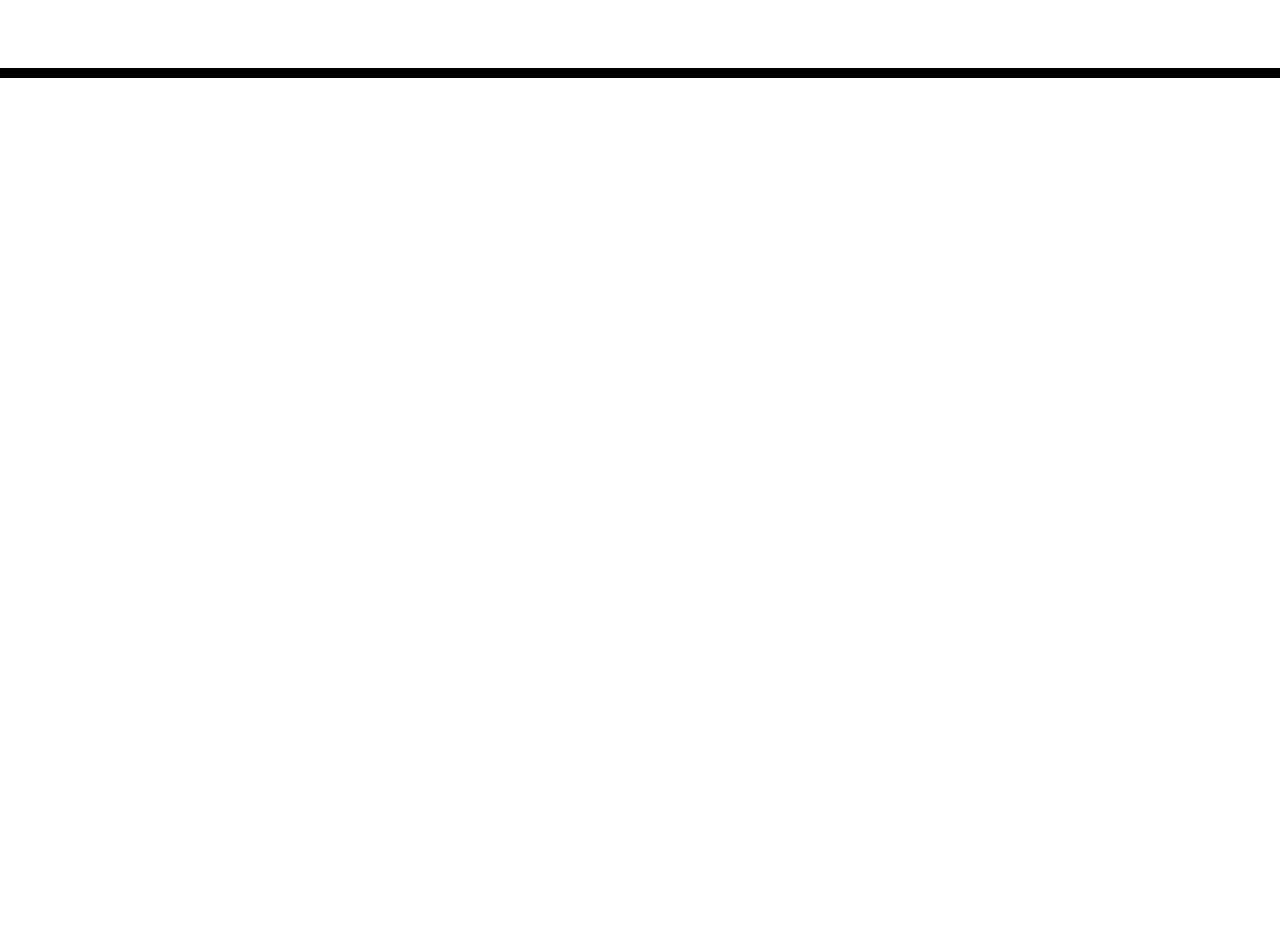
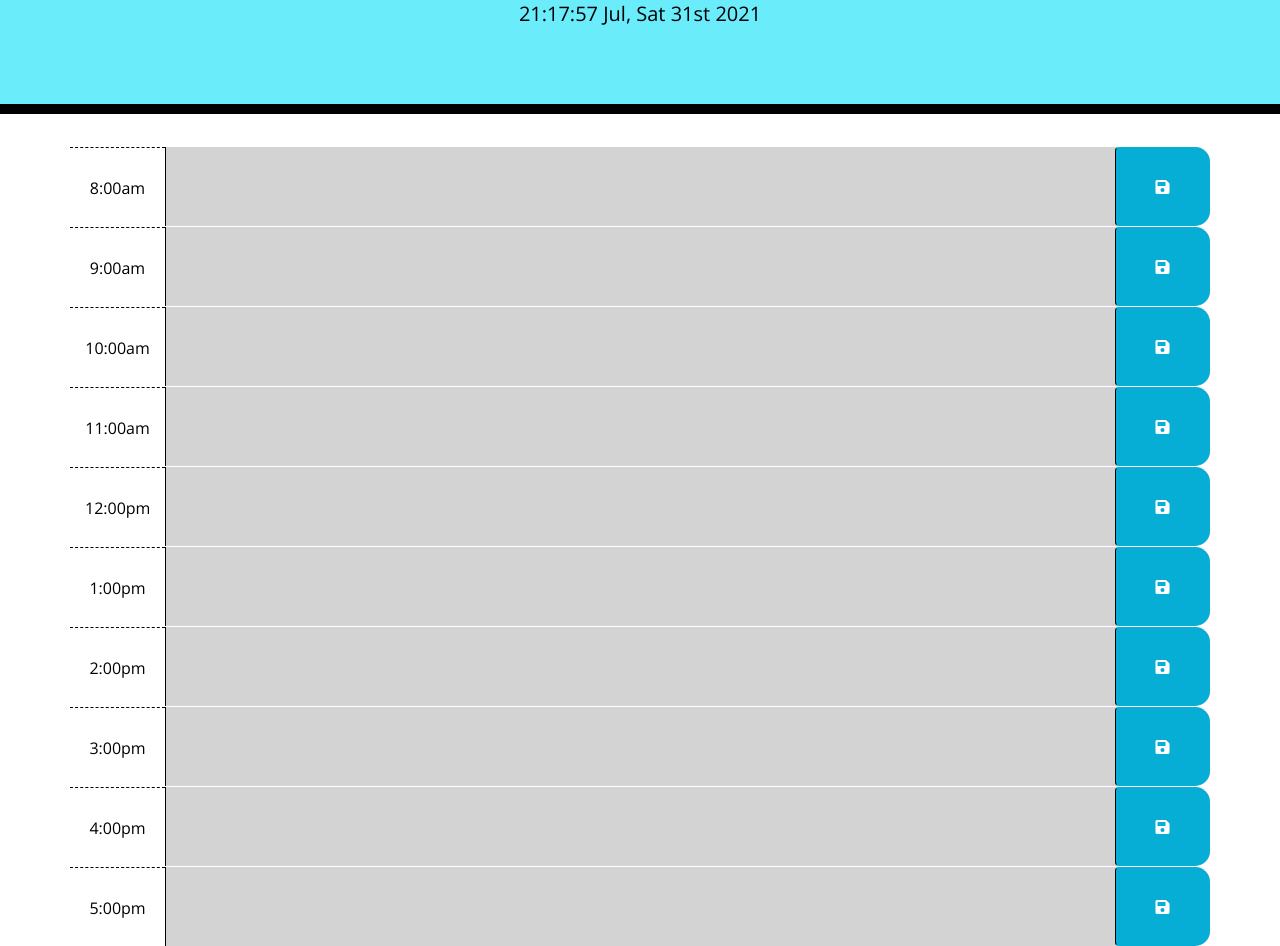
Before and after one commit to jhernandez50/DayPlanner, a plain HTML site: page index.html in a window 1280 px wide. Shown: the part 190-1136 px from the top of the page. Before the commit the page ends 800 px from the top, so only its background shows below. Drawn offline with nearby package versions, Linux system fonts and the light colour scheme.

Commit message:
Adding script

```diff
--- a/index.html
+++ b/index.html
@@ -14,8 +14,7 @@
       integrity="sha384-50oBUHEmvpQ+1lW4y57PTFmhCaXp0ML5d60M1M7uH2+nqUivzIebhndOJK28anvf"
       crossorigin="anonymous"
     />
-    <link
-      href="https://fonts.googleapis.com/css?family=Open+Sans&display=swap"
+    <link href="https://fonts.googleapis.com/css?family=Open+Sans&display=swap"
       rel="stylesheet"
     />
     <link rel="stylesheet" href="style.css" />
@@ -30,9 +29,102 @@
     </header>
     <div class="container">
       <!-- Timeblocks go here -->
+
+
+      <div id="hour8" class="row time-block">
+        <div class="col-md-1 hour">
+            8:00am
+        </div>
+        <textarea class="col-md-10 description">
+        </textarea>
+        <button class="btn saveBtn col-md-1"><i class="fas fa-save"></i></button>
+    </div>
+
+    <div id="hour9" class="row time-block">
+        <div class="col-md-1 hour">
+            9:00am
+        </div>
+        <textarea class="col-md-10 description">
+        </textarea>
+        <button class="btn saveBtn col-md-1"><i class="fas fa-save"></i></button>
+    </div>
+
+    <div id="hour10" class="row time-block">
+        <div class="col-md-1 hour">
+            10:00am
+        </div>
+        <textarea class="col-md-10 description">
+        </textarea>
+        <button class="btn saveBtn col-md-1"><i class="fas fa-save"></i></button>
+    </div>
+
+    <div id="hour11" class="row time-block">
+        <div class="col-md-1 hour">
+            11:00am
+        </div>
+        <textarea class="col-md-10 description">
+        </textarea>
+        <button class="btn saveBtn col-md-1"><i class="fas fa-save"></i></button>
+    </div>
+
+    <div id="hour12" class="row time-block">
+        <div class="col-md-1 hour">
+            12:00pm
+        </div>
+        <textarea class="col-md-10 description">
+        </textarea>
+        <button class="btn saveBtn col-md-1"><i class="fas fa-save"></i></button>
+    </div>
+
+    <div id="hour13" class="row time-block">
+        <div class="col-md-1 hour">
+            1:00pm
+        </div>
+        <textarea class="col-md-10 description">
+        </textarea>
+        <button class="btn saveBtn col-md-1"><i class="fas fa-save"></i></button>
+    </div>
+
+    <div id="hour14" class="row time-block">
+        <div class="col-md-1 hour">
+            2:00pm
+        </div>
+        <textarea class="col-md-10 description">
+        </textarea>
+        <button class="btn saveBtn col-md-1"><i class="fas fa-save"></i></button>
+    </div>
+
+    <div id="hour15" class="row time-block">
+        <div class="col-md-1 hour">
+            3:00pm
+        </div>
+        <textarea class="col-md-10 description">
+        </textarea>
+        <button class="btn saveBtn col-md-1"><i class="fas fa-save"></i></button>
+    </div>
+
+    <div id="hour16" class="row time-block">
+        <div class="col-md-1 hour">
+            4:00pm
+        </div>
+        <textarea class="col-md-10 description">
+        </textarea>
+        <button class="btn saveBtn col-md-1"><i class="fas fa-save"></i></button>
+    </div>
+
+    <div id="hour17" class="row time-block">
+        <div class="col-md-1 hour">
+            5:00pm
+        </div>
+        <textarea class="col-md-10 description">
+        </textarea>
+        <button class="btn saveBtn col-md-1"><i class="fas fa-save"></i></button>
+    </div>
+
     </div>
 
     <script src="https://cdnjs.cloudflare.com/ajax/libs/jquery/3.2.1/jquery.min.js"></script>
     <script src="https://cdnjs.cloudflare.com/ajax/libs/moment.js/2.24.0/moment.min.js"></script>
-  </body>
+    <script src="./script.js"></script>
+</body>
 </html>
--- a/script.js
+++ b/script.js
@@ -0,0 +1,59 @@
+// Adds the current date into the ID currentDay
+
+let currentDate = moment().format('HH:mm:ss MMM, ddd Do YYYY');
+$("#currentDay").html(currentDate);
+
+
+
+
+$(document).ready(function () {
+    $(".saveBtn").on("click", function () {
+        var time = $(this).parent().attr("id");
+        var activitie = $(this).siblings(".description").val();
+        localStorage.setItem(time, activitie);
+    })
+
+// With this function, we verify the time and add color style
+// Color #d3d3d3 if the text area is past the current time.
+// Red if the text area is the the current time.
+// Green if the text area is not yet after the current time.
+    function checkTime() {
+        let currentTime = moment().hour();
+
+
+        $(".time-block").each(function () {
+
+            var pastTime = parseInt($(this).attr("id").split("hour")[1]);
+
+            if (pastTime == currentTime) {
+                $(this).removeClass("past");
+                $(this).removeClass("future");
+                $(this).addClass("present");
+            }
+            else if (currentTime > pastTime) {
+                 $(this).removeClass("future");
+                $(this).removeClass("present");
+                $(this).addClass("past");
+            }
+            else {
+                $(this).removeClass("present");
+                $(this).removeClass("past");
+                $(this).addClass("future");
+            }
+        })
+    }
+    // Retrieve items from local storage.
+    $("#hour8 .description").val(localStorage.getItem("hour8"));
+    $("#hour9 .description").val(localStorage.getItem("hour9"));
+    $("#hour10 .description").val(localStorage.getItem("hour10"));
+    $("#hour11 .description").val(localStorage.getItem("hour11"));
+    $("#hour12 .description").val(localStorage.getItem("hour12"));
+    $("#hour13 .description").val(localStorage.getItem("hour13"));
+    $("#hour14 .description").val(localStorage.getItem("hour14"));
+    $("#hour15 .description").val(localStorage.getItem("hour15"));
+    $("#hour16 .description").val(localStorage.getItem("hour16"));
+    $("#hour17 .description").val(localStorage.getItem("hour17"));
+
+
+    checkTime();
+})
--- a/style.css
+++ b/style.css
@@ -2,6 +2,7 @@ body {
     font-family: 'Open Sans', sans-serif;
     font-size: 16px;
     line-height: 1;
+    background-color:white;
   }
 
   textarea {
@@ -15,7 +16,7 @@ body {
 
   .jumbotron {
     text-align: center;
-    background-color: transparent;
+    background-color: rgb(106, 236, 250);
     color: black;
     border-radius: 0;
     border-bottom: 10px solid black;
```
